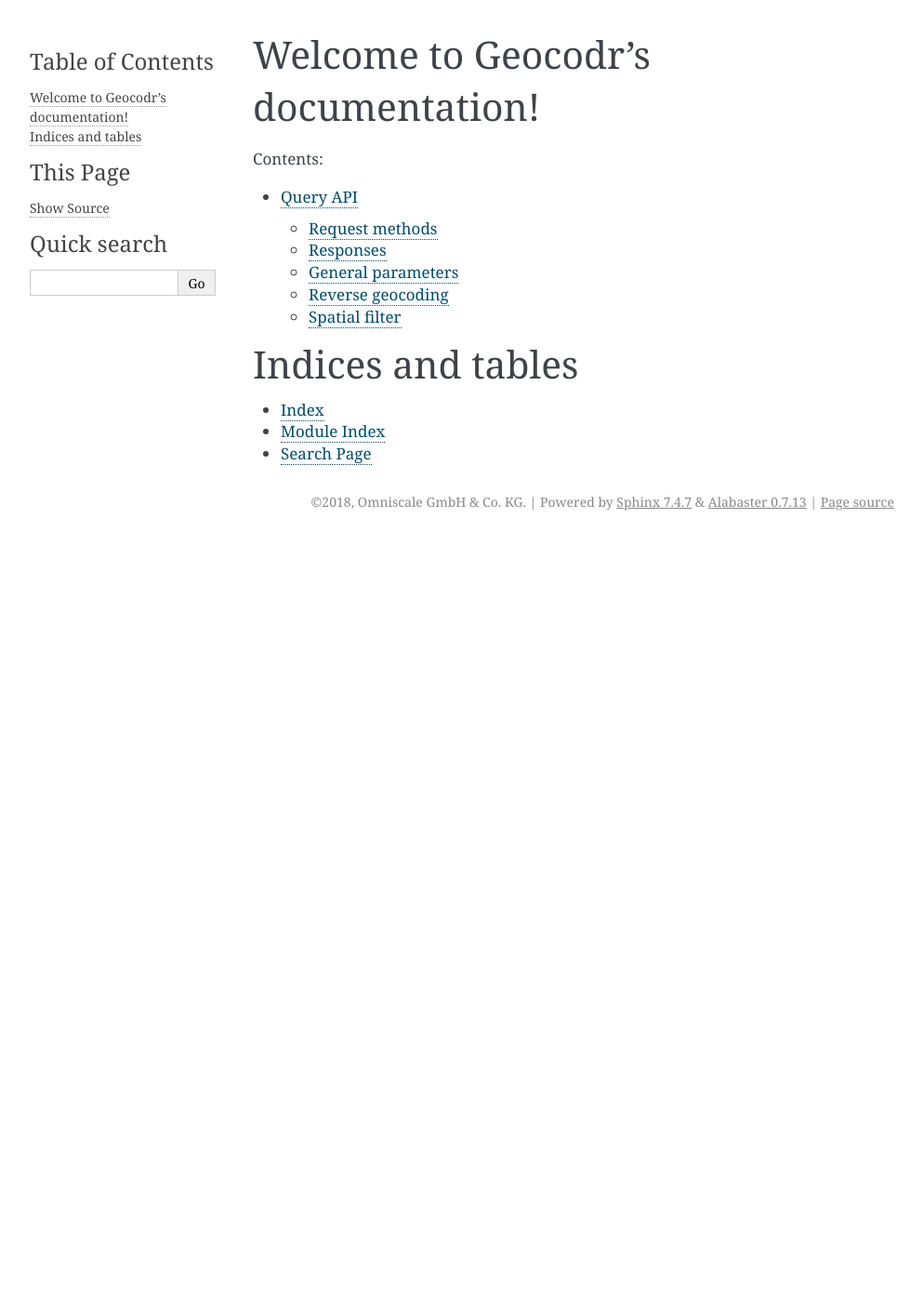
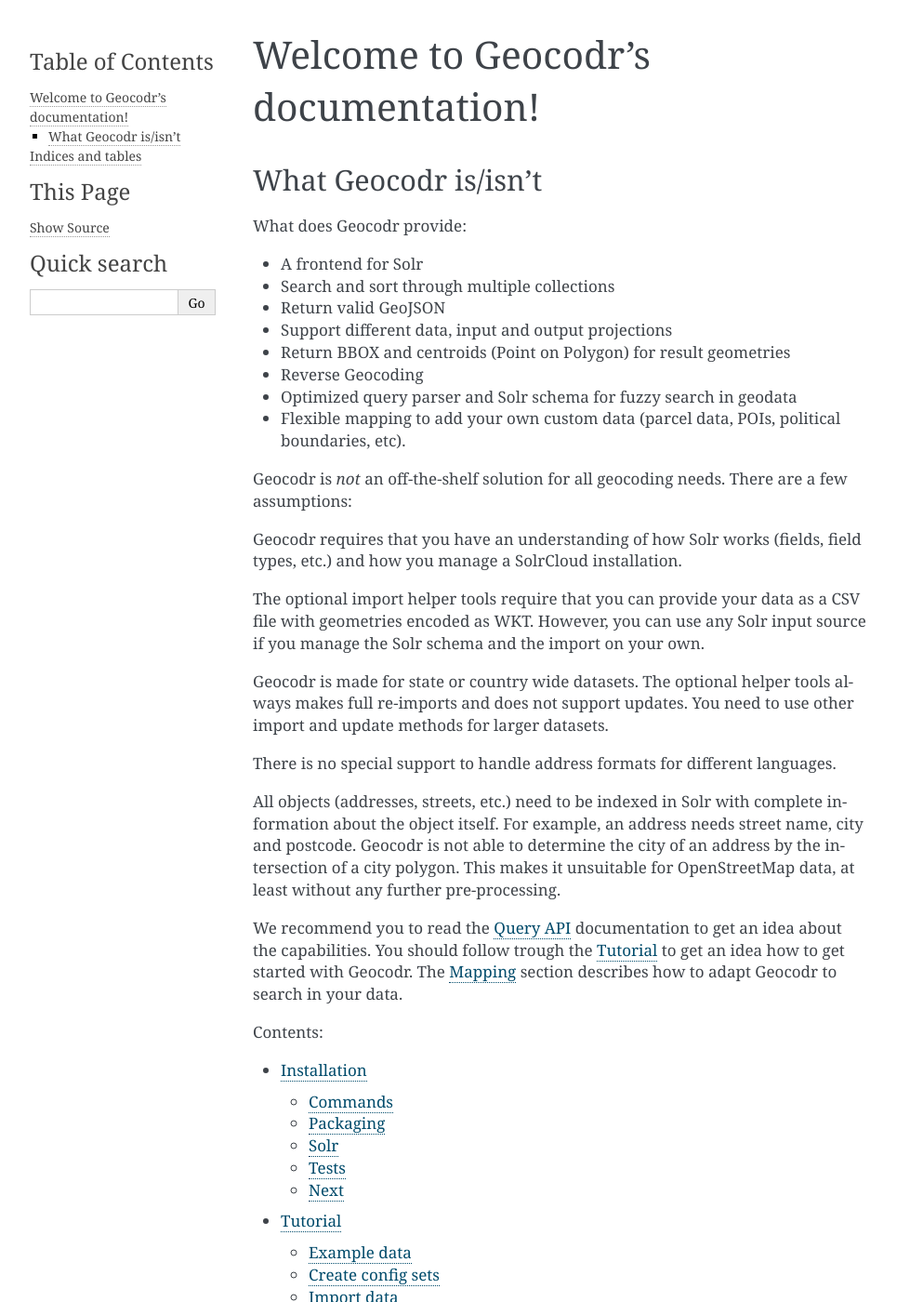
Before and after one commit to rostock/geocodr, a Sphinx documentation site: the page built from docs/index.rst, in a window 1280 px wide and 1400 px high. Shown: the whole window at 93% size, without its empty margins (148-1141 px from the left). Built offline with Sphinx 7.4.7, drawn with Linux system fonts in a browser that asks for light colours; some of the changed text lies outside the part shown.

Commit message:
docs: update documentation

```diff
--- a/docs/index.rst
+++ b/docs/index.rst
@@ -6,11 +6,48 @@
 Welcome to Geocodr's documentation!
 ===================================
 
+
+What Geocodr is/isn't
+---------------------
+
+What does Geocodr provide:
+
+- A frontend for Solr
+- Search and sort through multiple collections
+- Return valid GeoJSON
+- Support different data, input and output projections
+- Return BBOX and centroids (Point on Polygon) for result geometries
+- Reverse Geocoding
+- Optimized query parser and Solr schema for fuzzy search in geodata
+- Flexible mapping to add your own custom data (parcel data, POIs, political boundaries, etc).
+
+
+Geocodr is `not` an off-the-shelf solution for all geocoding needs. There are a few assumptions:
+
+Geocodr requires that you have an understanding of how Solr works (fields, field types, etc.) and how you manage a SolrCloud installation.
+
+The optional import helper tools require that you can provide your data as a CSV file with geometries encoded as WKT.
+However, you can use any Solr input source if you manage the Solr schema and the import on your own.
+
+Geocodr is made for state or country wide datasets. The optional helper tools always makes full re-imports and does not support updates. You need to use other import and update methods for larger datasets.
+
+There is no special support to handle address formats for different languages.
+
+All objects (addresses, streets, etc.) need to be indexed in Solr with complete information about the object itself. For example, an address needs street name, city and postcode. Geocodr is not able to determine the city of an address by the intersection of a city polygon.
+This makes it unsuitable for OpenStreetMap data, at least without any further pre-processing.
+
+
+We recommend you to read the :doc:`api` documentation to get an idea about the capabilities. You should follow trough the :doc:`tutorial` to get an idea how to get started with Geocodr. The :doc:`mapping` section describes how to adapt Geocodr to search in your data.
+
+
 .. toctree::
    :maxdepth: 2
    :caption: Contents:
 
+   install
+   tutorial
    api
+   mapping
 
 Indices and tables
 ==================
--- /dev/null
+++ b/docs/install.rst
@@ -0,0 +1,60 @@
+Installation
+============
+
+
+Geocodr is a Python application and requires Python 2.7, 3.4 or higher.
+
+
+Use the following commands to install all dependencies and Geocodr::
+
+   git clone https://github.com/rostock/geocodr.git
+   cd geocodr
+   # install dependencies
+   pip install -r api/requirements.txt
+   pip install -r import/requirements.txt
+   # dependencies for running tests with pytest
+   pip install -r api/requirements-test.txt
+
+   # install Geocodr and import tools
+   pip install -e api
+   pip install -e import
+
+This method `links` the source directory of Geocodr and any changes to the source code are immediately available to the Geocodr tools and API.
+
+.. note:: It is recommended to `use Virtualenv for installation <https://virtualenv.pypa.io/en/stable/>`_.
+
+
+Commands
+--------
+
+Geocodr comes with the command line query tool ``geocodr`` and the web API ``geocodr-api``. The optional import helper provides the ``geocodr-zk`` and ``geocodr-post`` tools. Each command provides a ``--help`` option. Call ``geocodr --help`` to see if the installation was successful.
+
+
+Packaging
+---------
+
+You can build packages for installation on a server with the following command::
+
+   (cd api && python setup.py bdist_wheel)
+   (cd import && python setup.py bdist_wheel)
+
+
+The built packages are placed in ``{api,import}/dist`` and can be installed with ``pip install geocodr*.whl``.
+
+
+Solr
+----
+
+Geocodr assumes that you already have an existing SolrCloud and ZooKeeper installation.
+
+
+Tests
+-----
+
+Geocodr comes with a small test suite. You can run the tests with ``pytest api``.
+The `geocodr-mv repository <https://github.com/rostock/geocodr-mv>`_ contains an extensive suite of acceptance tests. These tests depend on non-public datasets, but they are a good start to write your own acceptance tests for your own data and your own configuration.
+
+Next
+----
+
+See our :doc:`tutorial` on how to get started with Geocodr.
--- /dev/null
+++ b/docs/tutorial.rst
@@ -0,0 +1,159 @@
+Tutorial
+========
+
+
+This document describes how to get started with Geocodr.
+
+
+This tutorial assumes that you have a working Geocodr and Solr Cloud installation.
+
+For Geocodr, make sure that the ``geocodr`` command works, otherwise read :doc:`install`.
+For Solr, we assume that you followed the `Getting Started With SolrCloud <https://lucene.apache.org/solr/guide/7_3/getting-started-with-solrcloud.html>`_ tutorial and that Solr is running on `localhost:8983` and the internal Zookeeper runs on `localhost:9983`. Adopt the host names and ports if your installation differs.
+
+
+.. note:: We will create all required Solr collections in this tutorial (i.e. it is sufficient to run ``bin/solr -e cloud -noprompt``).
+
+.. note:: The SolrCloud installation from `Getting Started with SolrCloud` is not meant for production. Please refer to the Solr documentation for production setups.
+
+Example data
+------------
+
+The ``example`` directory contains a minimal set of Solr schema documents, Geocodr mappings and example data.
+The example dataset uses Open Data (CC0) from the city Rostock in German. Please note that field names are in German.
+
+We will create two collections:
+
+- `boroughs` with polygon geometries of statistical boroughs with the city name (gemeinde_name) and borough name (stat_bezirk_name).
+- `streets` with line geometries of streets with street name (strasse_name), city name (gemeinde_name) and borough name (stat_bezirk_name).
+
+Both collections will also contain a geometry as WKT and a JSON dump of all available fields for retrieval (but not for search).
+
+Both collections will belong to the same `address` class.
+
+We will use the schema files ``example/solr/boroughs-schema.xml`` and ``example/solr/streets-schema.xml``. These are standard Solr XML schemas.
+
+For Geocodr, it does not matter how the schema is managed and how the data is imported into Solr. However, you can use the ``geocodr-zk`` and ``geocodr-post`` tools for a simplified workflow. This workflow requires that your input data is available as CSV and that it is sufficient to make complete re-imports, instead of live updates.
+
+
+Create config sets
+------------------
+
+We use ``geocodr-zk`` to upload our configurations for both collections. The following command creates the `boroughs` and `streets` config sets [#cs]_ in Zookeeper and uploads the ``solrconfig.xml`` and the correspondent schema file.
+
+.. [#cs] Config sets are `described in the Solr documentation <https://lucene.apache.org/solr/guide/7_3/config-sets.html>`_. However, the config sets are managed with Zookeeper for SolrCloud and not as files in ``$SOLR_HOME/configsets``.
+
+::
+
+   geocodr-zk --zk-hosts localhost:9983 --config-dir example/solr/ --push ALL
+
+
+.. warning:: You can update existing config sets with the same command. Be aware that Solr will remove your index if you make changes to you schema as soon as you restart Solr or reload the Solr collection. You should re-import the data immediately with ``geocodr-post`` to be safe.
+
+Import data
+-----------
+
+We use ``geocodr-post`` to upload the example data into the appropriate collection.
+
+::
+
+   geocodr-post --url http://localhost:8983/solr --csv example/csv/boroughs.csv --collection boroughs
+   geocodr-post --url http://localhost:8983/solr --csv example/csv/streets.csv --collection streets
+
+
+Please note that the first call imports the boroughs into the `boroughs-1` collection. If the data is successfully imported, then it will create an alias `boroughs` pointing to `boroughs-1`. A second call will import the boroughs into the `boroughs-2` collection and it will update the alias atomically to point to the new collection. Further calls will alternate between the `-1` and `-2` suffix. This allows you to re-import the data in production without any downtime.
+
+
+First queries
+-------------
+
+Geocodr comes with a command line tool for testing and debugging.
+
+
+Query for the borough `Stadtmitte`::
+
+   % geocodr --mapping example/geocodr_mapping.py 'stadtmitte'
+   Rostock, Hanse- und Universitätsstadt, Stadtmitte I
+   Rostock, Hanse- und Universitätsstadt, Stadtmitte II
+   Rostock, Hanse- und Universitätsstadt, Stadtmitte III
+   Rostock, Hanse- und Universitätsstadt, Stadtmitte IV
+   Rostock, Hanse- und Universitätsstadt, Stadtmitte V
+   Rostock, Hanse- und Universitätsstadt, Stadtmitte I, Aalstecherstr.
+   Rostock, Hanse- und Universitätsstadt, Stadtmitte I, Am Kanonsberg
+   Rostock, Hanse- und Universitätsstadt, Stadtmitte I, An der Oberkante
+   ...
+
+
+.. note:: In our example dataset larger statistical boroughs are splitted and enumerated with roman numbers. The dataset contains only street starting with 'A'.
+
+
+To output the result as GeoJSON call::
+
+   % geocodr --mapping example/geocodr_mapping.py 'stadtmitte' --geojson
+   {
+   "features": [
+      {
+         "geometry": {
+         "coordinates": [
+            [
+               [
+               12.142946,
+               54.092925
+               ],
+   ...
+
+
+
+Fuzzy search::
+
+   % geocodr --mapping example/conf/geocodr_mapping.py 'schulzestrasse'
+   Rostock, Hanse- und Universitätsstadt, Reutershagen IV, Alfred-Schulze-Str.
+   Rostock, Hanse- und Universitätsstadt, Brinckmansdorf III, Albert-Schulz-Str.
+
+Multiple terms::
+
+   % geocodr --mapping example/conf/geocodr_mapping.py 'schulzestrasse reuter'
+   Rostock, Hanse- und Universitätsstadt, Reutershagen IV, Alfred-Schulze-Str.
+
+
+Debugging
+~~~~~~~~~
+
+The ``--debug`` option shows the score and the ID of each match. You can pass an ID to the ``--explain`` option to see how the score was calculated by Solr.::
+
+   % geocodr --mapping example/conf/geocodr_mapping.py 'schulze hinri' --debug --explain 3034daaa-3ef5-11e5-9ffb-0050569b7e95
+   3034daaa-3ef5-11e5-9ffb-0050569b7e95 Rostock, Hanse- und Universitätsstadt, Hinrichshagen, An der alten Baumschule
+
+   7.0742044 = sum of:
+   2.3968432 = max of:
+      2.3968432 = sum of:
+         0.5397643 = weight(strasse_name_ngram:sch in 45) [SchemaSimilarity], result of:
+         0.5397643 = score(doc=45,freq=1.0 = termFreq=1.0
+   ), product of:
+            0.2 = boost
+            1.9924302 = idf, computed as log(1 + (docCount - docFreq + 0.5) / (docFreq + 0.5)) from:
+               10.0 = docFreq
+               76.0 = docCount
+            1.3545375 = tfNorm, computed as (freq * (k1 + 1)) / (freq + k1 * (1 - b + b * fieldLength / avgFieldLength)) from:
+               1.0 = termFreq=1.0
+               1.2 = parameter k1
+               0.75 = parameter b
+               8.328947 = avgFieldLength
+               3.0 = fieldLength
+         0.92853945 = weight(strasse_name_ngram:chu in 45) [SchemaSimilarity], result of:
+         0.92853945 = score(doc=45,freq=1.0 = termFreq=1.0
+   ), product of:
+   ...
+
+HTTP API
+--------
+
+``geocodr-api`` starts a web server. Refer to :doc:`api` for full documentation of the API.
+
+You can start the server with::
+
+   geocodr-api --mapping example/conf/geocodr_mapping.py
+
+
+You can use your browser or a tool like ``curl`` to make queries to the API::
+
+   curl "http://127.0.0.1:5000/query?type=search&class=address&query=schulzestr"
```
Also changed, not shown: README.md (added, +8 -0 lines), docs/mapping.rst (added, +108 -0 lines), 1 other file.
